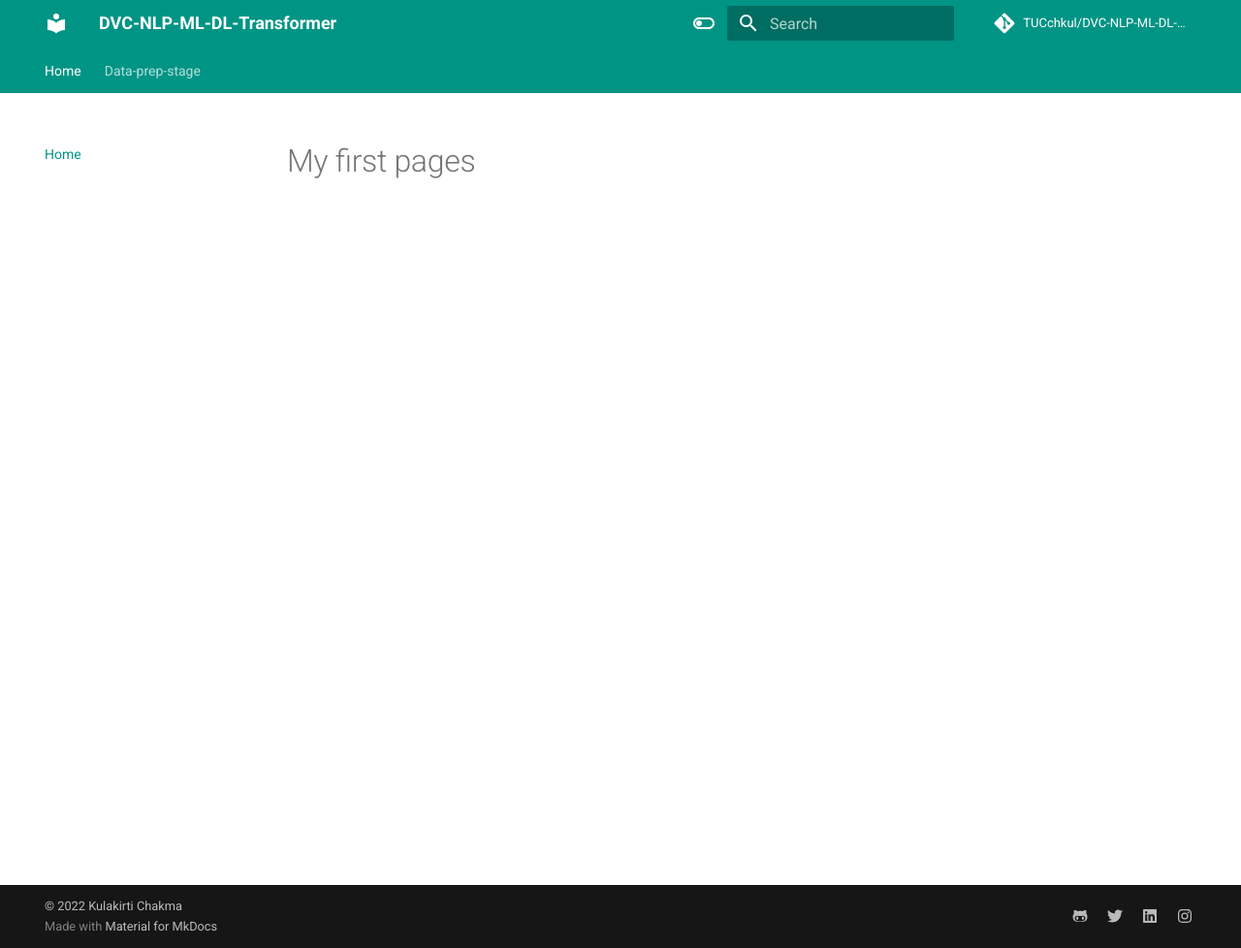
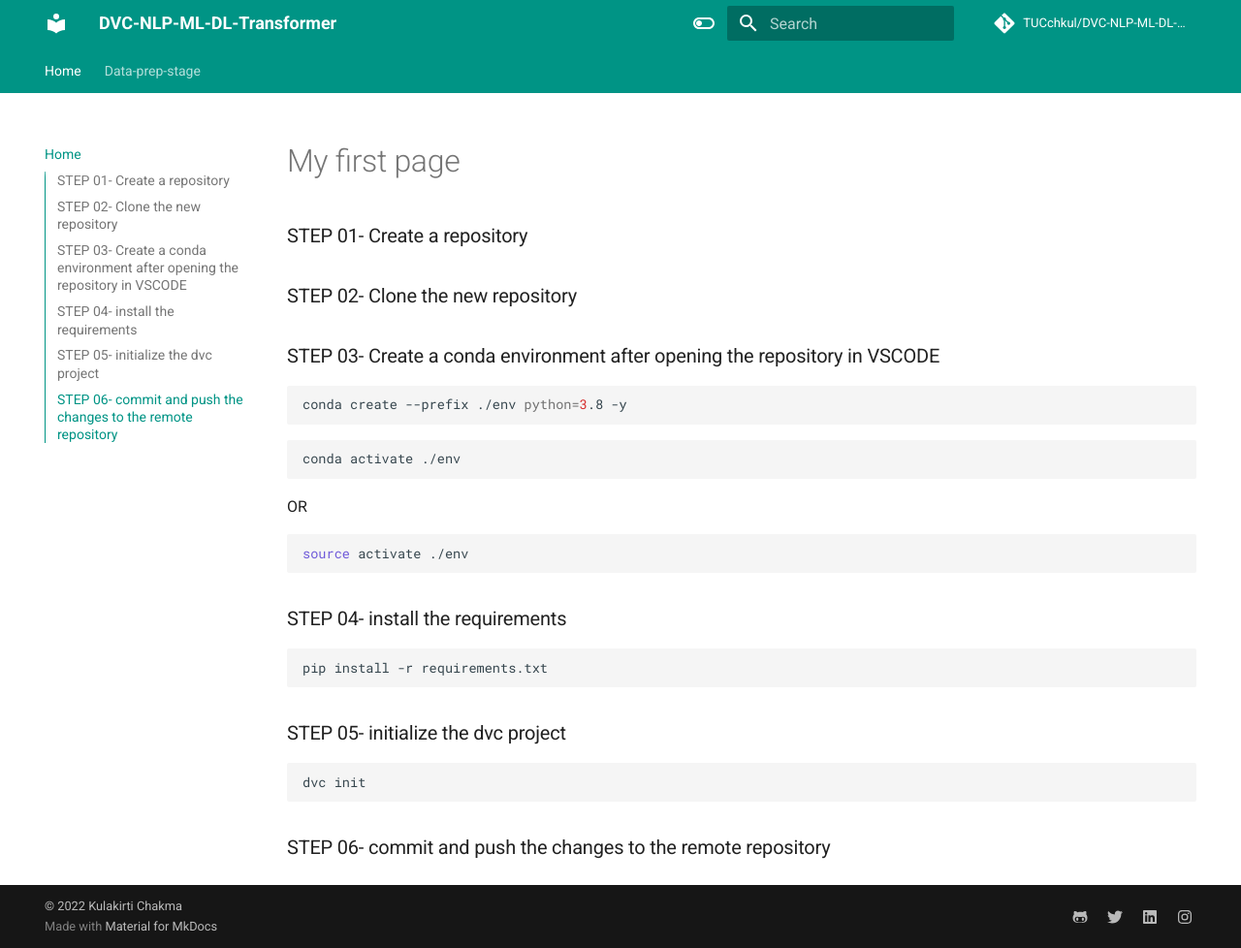
Before and after one commit to ds-fau-ck/DVC-NLP-ML-DL-Transformer, an MkDocs documentation site: the page built from docs/index.md, in a window 1280 px wide and 978 px high. Shown: the whole window at 97% size. Built offline with MkDocs 1.6.1 and Material for MkDocs 9.7.7, drawn with Linux system fonts in a browser that asks for light colours; comment, search, counter and statistics services are not loaded.

````diff
--- a/docs/index.md
+++ b/docs/index.md
@@ -1 +1,30 @@
-# My first pages
+# My first page
+### STEP 01- Create a repository
+
+### STEP 02- Clone the new repository
+
+### STEP 03- Create a conda environment after opening the repository in VSCODE
+
+```bash
+conda create --prefix ./env python=3.8 -y
+```
+
+```bash
+conda activate ./env
+```
+OR
+```bash
+source activate ./env
+```
+
+### STEP 04- install the requirements
+```bash
+pip install -r requirements.txt
+```
+
+### STEP 05- initialize the dvc project
+```bash
+dvc init
+```
+
+### STEP 06- commit and push the changes to the remote repository
````
Also changed, not shown: README.md (+29 -0 lines).
